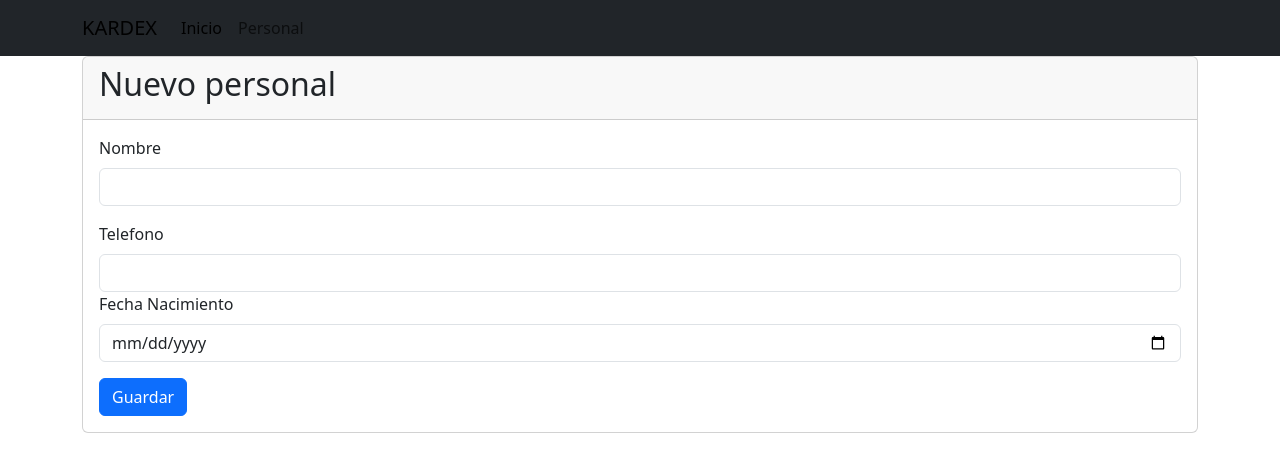
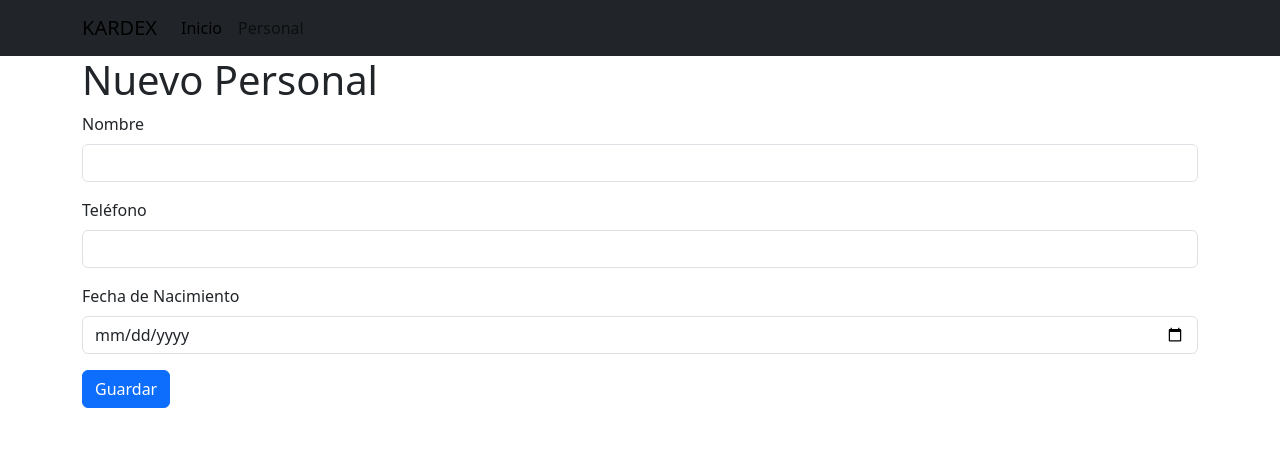
Before and after one commit to Ramosjhonatan-test/emergentes_crud, a Flask app: page /personal/nuevo in a window 1280 px wide. Shown: the top 472 px of the page. Run offline with Flask 3, Linux system fonts and the light colour scheme.

Commit message:
terminado

```diff
--- a/app.py
+++ b/app.py
@@ -56,5 +56,40 @@ def nuevo_personal():
         return redirect(url_for('personal'))
     return render_template('form_personal.html')
 
+@app.route('/personal/eliminar/<int:id>', methods=['POST'])
+def eliminar_personal(id):
+    print(f"Intentando eliminar el registro con id: {id}")  # Depuración
+    conn = get_db_connection()
+    cursor = conn.cursor()
+    cursor.execute("DELETE FROM personal WHERE id = ?", (id,))
+    conn.commit()
+    conn.close()
+    return redirect(url_for('personal'))
+
+@app.route('/personal/editar/<int:id>', methods=['GET', 'POST'])
+def editar_personal(id):
+    conn = get_db_connection()
+    cursor = conn.cursor()
+    if request.method == 'POST':
+        # Obtener datos del formulario
+        nombre = request.form['nombre']
+        telefono = request.form['telefono']
+        fecha_nac = request.form['fecha_nac']
+
+        # Actualizar el registro en la base de datos
+        cursor.execute(
+            "UPDATE personal SET nombre = ?, telefono = ?, fecha_nac = ? WHERE id = ?",
+            (nombre, telefono, fecha_nac, id)
+        )
+        conn.commit()
+        conn.close()
+        return redirect(url_for('personal'))
+    else:
+        # Obtener el registro actual para mostrarlo en el formulario
+        cursor.execute("SELECT * FROM personal WHERE id = ?", (id,))
+        personal = cursor.fetchone()
+        conn.close()
+        return render_template('form_personal.html', personal=personal)
+
 if __name__ == '__main__':
     app.run(debug=True)
--- a/templates/form_personal.html
+++ b/templates/form_personal.html
@@ -1,27 +1,20 @@
-{% extends "base.html"%}
+{% extends "base.html" %}
 
 {% block content %}
-
-<div class="card">
-    <div class="card-header">
-        <h2>Nuevo personal</h2>
+<h1>{% if personal %}Editar Personal{% else %}Nuevo Personal{% endif %}</h1>
+<form method="POST" action="{{ url_for('editar_personal', id=personal.id) if personal else url_for('nuevo_personal') }}">
+    <div class="mb-3">
+        <label for="nombre" class="form-label">Nombre</label>
+        <input type="text" class="form-control" id="nombre" name="nombre" value="{{ personal.nombre if personal else '' }}" required>
     </div>
-    <div class="card-body">
-        <form action="" method="POST">
-            <div class="mb-3">
-                <label for="" class="form-label">Nombre</label>
-                <input type="text" class="form-control" name="nombre">
-            </div>
-            <div class="bm-3">
-                <label for="" class="form-label">Telefono</label>
-                <input type="text" class="form-control" name="telefono">
-            </div>
-            <div class="mb-3">
-                <label for="" class="form-label">Fecha Nacimiento</label>
-                <input type="date" class="form-control" name="fecha_nac">
-            </div>
-            <button type="submit" class="btn btn-primary">Guardar</button>
-        </form>
+    <div class="mb-3">
+        <label for="telefono" class="form-label">Teléfono</label>
+        <input type="text" class="form-control" id="telefono" name="telefono" value="{{ personal.telefono if personal else '' }}" required>
     </div>
-</div>
+    <div class="mb-3">
+        <label for="fecha_nac" class="form-label">Fecha de Nacimiento</label>
+        <input type="date" class="form-control" id="fecha_nac" name="fecha_nac" value="{{ personal.fecha_nac if personal else '' }}" required>
+    </div>
+    <button type="submit" class="btn btn-primary">Guardar</button>
+</form>
 {% endblock %}
--- a/templates/personal.html
+++ b/templates/personal.html
@@ -21,6 +21,12 @@
             <td>{{ item.nombre }}</td>
             <td>{{ item.telefono }}</td>
             <td>{{ item.fecha_nac }}</td>
+            <td>
+                <a href="{{ url_for('editar_personal', id=item.id) }}" class="btn btn-warning btn-sm">Editar</a>
+                <form action="{{ url_for('eliminar_personal', id=item.id) }}" method="POST" style="display:inline;">
+                    <button type="submit" class="btn btn-danger btn-sm">Eliminar</button>
+                </form>
+            </td>
         </tr>
         {% endfor %}
     </tbody>
```
Also changed, not shown: db_kardex.db.
